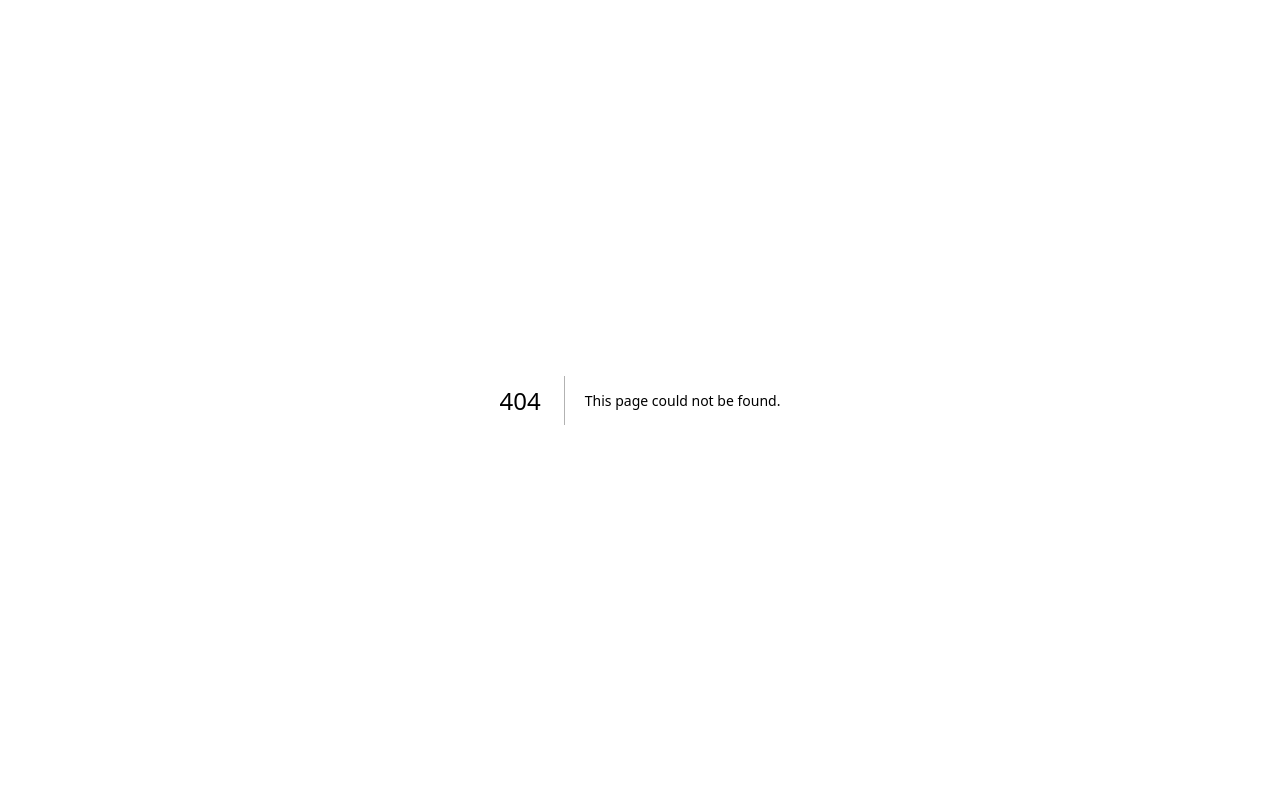
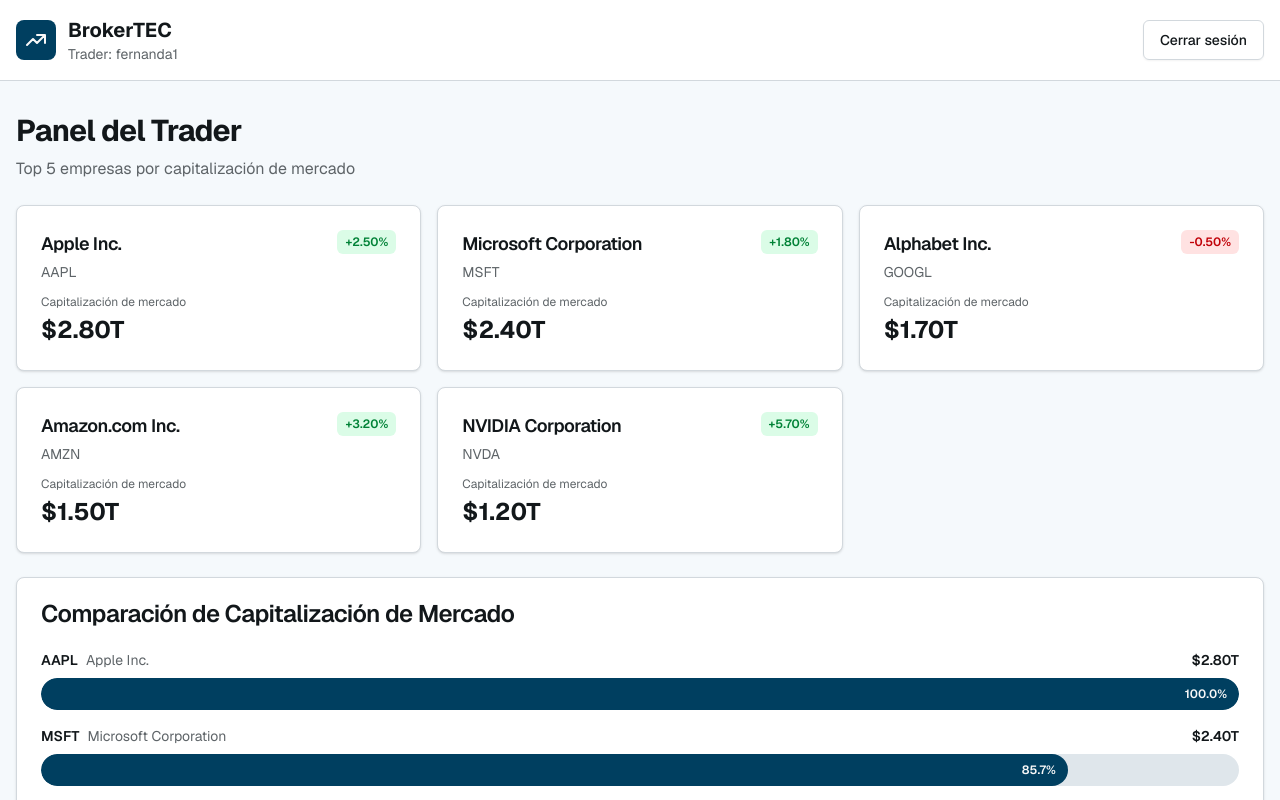
Before and after one commit to elesteban-os/BrokerTEC, a Next.js app in the folder frontend/broker-tec/: page /trader in a window 1280 px wide. Before the commit this address had no page. Shown: the top 800 px of the page. Built offline with nearby package versions, Linux system fonts and the light colour scheme.

Commit message:
Vista HomeTrader y componentes base

```diff
--- /dev/null
+++ b/frontend/broker-tec/app/trader/page.tsx
@@ -0,0 +1,5 @@
+import { TraderDashboard } from "@/components/trader-dashboard"
+
+export default function TraderPage() {
+  return <TraderDashboard />
+}
--- /dev/null
+++ b/frontend/broker-tec/components/trader-dashboard.tsx
@@ -0,0 +1,141 @@
+"use client"
+
+import { Button } from "@/components/ui/button"
+import { Card, CardContent, CardHeader, CardTitle } from "@/components/ui/card"
+
+interface Company {
+  name: string
+  ticker: string
+  marketCap: number
+  variation: number
+}
+
+export function TraderDashboard() {
+  // Mock data - Top 5 companies by market cap
+  const topCompanies: Company[] = [
+    { name: "Apple Inc.", ticker: "AAPL", marketCap: 2800000000000, variation: 2.5 },
+    { name: "Microsoft Corporation", ticker: "MSFT", marketCap: 2400000000000, variation: 1.8 },
+    { name: "Alphabet Inc.", ticker: "GOOGL", marketCap: 1700000000000, variation: -0.5 },
+    { name: "Amazon.com Inc.", ticker: "AMZN", marketCap: 1500000000000, variation: 3.2 },
+    { name: "NVIDIA Corporation", ticker: "NVDA", marketCap: 1200000000000, variation: 5.7 },
+  ]
+
+  const maxMarketCap = Math.max(...topCompanies.map((c) => c.marketCap))
+
+  const formatMarketCap = (value: number) => {
+    if (value >= 1000000000000) {
+      return `$${(value / 1000000000000).toFixed(2)}T`
+    }
+    if (value >= 1000000000) {
+      return `$${(value / 1000000000).toFixed(2)}B`
+    }
+    return `$${value.toLocaleString()}`
+  }
+
+  const handleLogout = () => {
+    console.log("Logout clicked")
+    // TODO: Implement logout logic
+  }
+
+  return (
+    <div className="min-h-screen bg-background">
+      {/* Header */}
+      <header className="border-b border-border bg-card">
+        <div className="container mx-auto px-4 py-4 flex items-center justify-between">
+          <div className="flex items-center gap-3">
+            <div className="w-10 h-10 bg-primary rounded-lg flex items-center justify-center">
+              <svg className="w-6 h-6 text-primary-foreground" fill="none" stroke="currentColor" viewBox="0 0 24 24">
+                <path strokeLinecap="round" strokeLinejoin="round" strokeWidth={2} d="M13 7h8m0 0v8m0-8l-8 8-4-4-6 6" />
+              </svg>
+            </div>
+            <div>
+              <span className="text-xl font-bold text-foreground">BrokerTEC</span>
+              <p className="text-sm text-muted-foreground">Trader: fernanda1</p>
+            </div>
+          </div>
+          <Button onClick={handleLogout} variant="outline" className="h-10 bg-transparent">
+            Cerrar sesión
+          </Button>
+        </div>
+      </header>
+
+      {/* Main Content */}
+      <main className="container mx-auto px-4 py-8">
+        <div className="space-y-6">
+          {/* Page Title */}
+          <div className="space-y-2">
+            <h1 className="text-3xl font-bold tracking-tight text-foreground">Panel del Trader</h1>
+            <p className="text-muted-foreground">Top 5 empresas por capitalización de mercado</p>
+          </div>
+
+          {/* Company Cards Grid */}
+          <div className="grid gap-4 md:grid-cols-2 lg:grid-cols-3">
+            {topCompanies.map((company) => (
+              <Card key={company.ticker} className="overflow-hidden">
+                <CardHeader className="pb-3">
+                  <div className="flex items-start justify-between">
+                    <div>
+                      <CardTitle className="text-lg font-semibold">{company.name}</CardTitle>
+                      <p className="text-sm text-muted-foreground mt-1">{company.ticker}</p>
+                    </div>
+                    <div
+                      className={`px-2 py-1 rounded-md text-xs font-semibold ${
+                        company.variation >= 0
+                          ? "bg-green-100 text-green-700 dark:bg-green-900/30 dark:text-green-400"
+                          : "bg-red-100 text-red-700 dark:bg-red-900/30 dark:text-red-400"
+                      }`}
+                    >
+                      {company.variation >= 0 ? "+" : ""}
+                      {company.variation.toFixed(2)}%
+                    </div>
+                  </div>
+                </CardHeader>
+                <CardContent>
+                  <div className="space-y-1">
+                    <p className="text-xs text-muted-foreground">Capitalización de mercado</p>
+                    <p className="text-2xl font-bold text-foreground">{formatMarketCap(company.marketCap)}</p>
+                  </div>
+                </CardContent>
+              </Card>
+            ))}
+          </div>
+
+          {/* Horizontal Bar Chart */}
+          <Card>
+            <CardHeader>
+              <CardTitle>Comparación de Capitalización de Mercado</CardTitle>
+            </CardHeader>
+            <CardContent>
+              <div className="space-y-4">
+                {topCompanies.map((company) => {
+                  const percentage = (company.marketCap / maxMarketCap) * 100
+                  return (
+                    <div key={company.ticker} className="space-y-2">
+                      <div className="flex items-center justify-between text-sm">
+                        <div className="flex items-center gap-2">
+                          <span className="font-semibold text-foreground">{company.ticker}</span>
+                          <span className="text-muted-foreground">{company.name}</span>
+                        </div>
+                        <span className="font-semibold text-foreground">{formatMarketCap(company.marketCap)}</span>
+                      </div>
+                      <div className="w-full bg-secondary rounded-full h-8 overflow-hidden">
+                        <div
+                          className="bg-primary h-full rounded-full flex items-center justify-end pr-3 transition-all duration-500"
+                          style={{ width: `${percentage}%` }}
+                        >
+                          <span className="text-xs font-semibold text-primary-foreground">
+                            {percentage.toFixed(1)}%
+                          </span>
+                        </div>
+                      </div>
+                    </div>
+                  )
+                })}
+              </div>
+            </CardContent>
+          </Card>
+        </div>
+      </main>
+    </div>
+  )
+}
--- /dev/null
+++ b/frontend/broker-tec/components/ui/card.tsx
@@ -0,0 +1,41 @@
+import * as React from "react"
+import { cn } from "@/lib/utils"
+
+export const Card = React.forwardRef<
+  HTMLDivElement,
+  React.HTMLAttributes<HTMLDivElement>
+>(({ className, ...props }, ref) => (
+  <div
+    ref={ref}
+    className={cn(
+      "rounded-lg border bg-card text-card-foreground shadow-sm",
+      className
+    )}
+    {...props}
+  />
+))
+Card.displayName = "Card"
+
+export const CardHeader = React.forwardRef<
+  HTMLDivElement,
+  React.HTMLAttributes<HTMLDivElement>
+>(({ className, ...props }, ref) => (
+  <div ref={ref} className={cn("flex flex-col space-y-1.5 p-6", className)} {...props} />
+))
+CardHeader.displayName = "CardHeader"
+
+export const CardTitle = React.forwardRef<
+  HTMLParagraphElement,
+  React.HTMLAttributes<HTMLHeadingElement>
+>(({ className, ...props }, ref) => (
+  <h3 ref={ref} className={cn("text-2xl font-semibold leading-none tracking-tight", className)} {...props} />
+))
+CardTitle.displayName = "CardTitle"
+
+export const CardContent = React.forwardRef<
+  HTMLDivElement,
+  React.HTMLAttributes<HTMLDivElement>
+>(({ className, ...props }, ref) => (
+  <div ref={ref} className={cn("p-6 pt-0", className)} {...props} />
+))
+CardContent.displayName = "CardContent"
```
Also changed, not shown: 1 other file (tests, documents, lock files or other folders).
